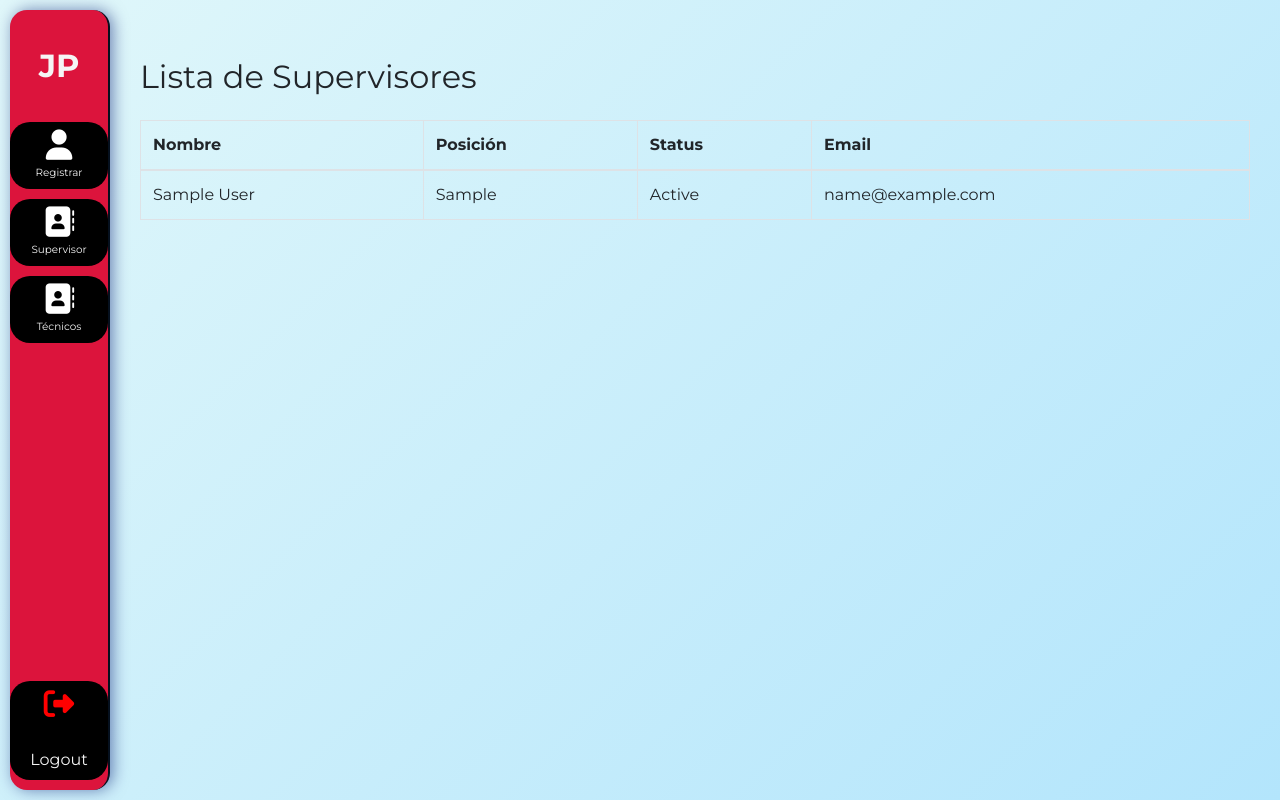
After one commit to ninisJP/alya, a Django app: page /employee/list_supervisor/ in a window 1280 px wide. The commit adds this page. Run offline with Django 5.2, Linux system fonts and the light colour scheme; a user stored in the database is signed in; tables that the repository leaves empty hold one stand-in row (values such as "Sample post"); some libraries are stand-ins or nearby versions.

Commit message:
add templates list supervisor & technician, implements sidebar icons for redict templates and add icon employee

```diff
--- a/employee/models.py
+++ b/employee/models.py
@@ -7,7 +7,7 @@ class Supervisor(models.Model):
     first_name = models.CharField(max_length=100)
     last_name = models.CharField(max_length=100)
     position = models.CharField(max_length=100)
-    status = models.CharField(max_length=50, choices=[('active', 'Active'), ('medical_leave', 'Medical Leave'), ('retired', 'Retired')])
+    status = models.CharField(max_length=50, choices=[('active', 'Active'), ('medical_leave', 'Medical Leave'), ('retired', 'Retired')], default='active')
     email = models.EmailField(max_length=254)
 
     def __str__(self):
@@ -19,7 +19,7 @@ class Technical(models.Model):
     first_name = models.CharField(max_length=100)
     last_name = models.CharField(max_length=100)
     position = models.CharField(max_length=100)
-    status = models.CharField(max_length=50, choices=[('active', 'Active'), ('medical_leave', 'Medical Leave'), ('retired', 'Retired')])
+    status = models.CharField(max_length=50, choices=[('active', 'Active'), ('medical_leave', 'Medical Leave'), ('retired', 'Retired')], default='active')
     email = models.EmailField(max_length=254)
 
     def __str__(self):
--- /dev/null
+++ b/employee/templates/base_employee.html
@@ -0,0 +1,178 @@
+{% load static %}
+<!DOCTYPE html>
+<html lang="es">
+<head>
+    <meta charset="UTF-8">
+    <meta name="viewport" content="width=device-width, initial-scale=1.0">
+    <title>{% block title %}REGISTROS{% endblock %}</title>
+    <!-- Bootstrap CSS -->
+    <link rel="stylesheet" href="https://cdn.jsdelivr.net/npm/bootstrap@5.1.3/dist/css/bootstrap.min.css">
+    <!-- Font Awesome CSS -->
+    <link rel="stylesheet" href="https://cdnjs.cloudflare.com/ajax/libs/font-awesome/6.6.0/css/all.min.css">
+    <!-- Bootstrap Icons CSS -->
+    <link rel="stylesheet" href="https://cdn.jsdelivr.net/npm/bootstrap-icons/font/bootstrap-icons.css">
+    <!-- Select2 CSS -->
+    <link href="https://cdn.jsdelivr.net/npm/select2@4.1.0-rc.0/dist/css/select2.min.css" rel="stylesheet" />
+    <!-- Google Fonts -->
+    <link href="https://fonts.googleapis.com/css2?family=Montserrat:wght@400;700&display=swap" rel="stylesheet">
+
+    <!-- Scripts -->
+    <script src="https://cdn.tailwindcss.com"></script>
+    <script src="https://code.jquery.com/jquery-3.5.1.js"></script>
+    <script src="https://cdn.jsdelivr.net/npm/@popperjs/core@2.5.2/dist/umd/popper.min.js"></script>
+    <script src="https://cdn.jsdelivr.net/npm/bootstrap@5.1.3/dist/js/bootstrap.min.js"></script>
+    <script src="https://cdn.datatables.net/1.10.22/js/jquery.dataTables.min.js"></script>
+    <script src="https://unpkg.com/htmx.org@2.0.2"></script>
+    <script src="https://cdn.jsdelivr.net/npm/select2@4.1.0-rc.0/dist/js/select2.min.js"></script>
+    <script defer src="https://cdn.jsdelivr.net/npm/alpinejs@3.x.x/dist/cdn.min.js"></script>
+
+
+    <style>
+        @import url('https://fonts.googleapis.com/css?family=Montserrat|Open+Sans|Roboto');
+        * {
+            font-family: 'Montserrat', sans-serif;
+            margin: 0;
+            padding: 0;
+            box-sizing: border-box;
+        }
+        html, body {
+            width: 100%;
+            height: 100%;
+        }
+        body {
+            overflow: hidden;
+            background: linear-gradient(135deg, #E0F7FA, #B3E5FC);
+
+        }
+        #wrapper {
+            height: 100vh;
+            display: flex;
+            padding: 10px;
+        }
+        .sidebar-heading {
+            font-size: 2em;
+            color: whitesmoke;
+            border-radius: 10px;
+        }
+        #sidebar-wrapper {
+            display: flex;
+            flex-direction: column;
+            width: 100px;
+            height: calc(100vh - 20px);
+            background-color: crimson;
+            border-right: 2px solid #05101e;
+            box-shadow: 3px 0px 15px rgba(0, 21, 112, 0.5);
+            border-radius: 17px;
+            color: white;
+            overflow-y: auto;
+            flex-shrink: 0;
+            margin-right: 10px;
+        }
+        #sidebar-wrapper {
+            overflow-y: scroll;
+            scrollbar-width: none;
+        }
+
+        #sidebar-wrapper::-webkit-scrollbar {
+            display: none;
+        }
+
+
+        #sidebar-wrapper .list-group-item {
+            padding: 0.5rem;
+            border: none;
+            border-radius: 20px;
+            color: whitesmoke;
+            background-color: #000000;
+            transition: background-color 0.3s ease, box-shadow 0.3s ease;
+            display: flex;
+            flex-direction: column;
+            align-items: center;
+            margin-bottom: 10px;
+            text-align: center;
+        }
+        #sidebar-wrapper .list-group-item i {
+            margin-bottom: 5px;
+            font-size: 1.9em;
+            color: white;
+        }
+        #sidebar-wrapper .list-group-item span {
+            font-size: 0.65em;
+        }
+        #sidebar-wrapper .list-group-item:hover,
+        #sidebar-wrapper .list-group-item:focus {
+            background-color: #1d1d42;
+            box-shadow: 0 2px 5px rgba(24, 4, 4, 0.687);
+        }
+        #page-content-wrapper {
+            flex-grow: 1;
+            overflow: auto;
+            padding: 10px;
+        }
+        .container-fluid {
+            padding: 0px;
+            height: 100%;
+        }
+
+        .logout-container {
+            margin-top: auto;
+        }
+        .task-list::-webkit-scrollbar {
+            width: 8px;
+        }
+        .content {
+            flex-grow: 1;
+            overflow: auto;
+        }
+    </style>
+
+    {% block extra_css %}{% endblock %}
+</head>
+<body>
+    <div class="d-flex" id="wrapper">
+        <div id="sidebar-wrapper">
+            <div class="sidebar-heading text-center py-4 primary-text fs-8 fw-bold text-uppercase">
+                <a href="{% url 'hub' %}" ht-target="#main" class="nav-link" style="color: inherit;">
+                    <span>JP</span>
+                </a>
+            </div>
+            <div class="list-group list-group-flush">
+                <a href="{% url 'register' %}" class="list-group-item list-group-item-action">
+                    <i class="fa fa-user" aria-hidden="true"></i>
+                    <span>Registrar</span>
+                </a>
+                <a href="{% url 'supervisor' %}" class="list-group-item list-group-item-action">
+                    <i class="fa fa-address-book" aria-hidden="true"></i>
+                    <span>Supervisor</span>
+                </a>
+                <a href="{% url 'technical' %}" class="list-group-item list-group-item-action">
+                    <i class="fa fa-address-book" aria-hidden="true"></i>
+                    <span>Técnicos</span>
+                </a>
+            </div>
+
+            <!-- Contenedor específico para el botón de logout -->
+            <div id="" class="logout-container">
+                {% if request.user.is_authenticated %}
+                <a href="javascript:{}" onclick="document.getElementById('logout-form').submit();" class="list-group-item list-group-item-action">
+                    <i class="fas fa-sign-out-alt" style="color: red;"></i><br>Logout
+                    <form id="logout-form" action="{% url 'logout' %}" method="POST" style="display: none;">
+                        {% csrf_token %}
+                    </form>
+                </a>
+                {% else %}
+                <a href="{% url 'login' %}" class="list-group-item list-group-item-action">
+                    <i class="fas fa-sign-in-alt" style="color: green;"></i><br>Login
+                </a>
+                {% endif %}
+            </div>
+        </div>
+
+        <!-- Contenido Principal -->
+        <div id="main" class="content">
+            {% block content %}{% endblock %}
+        </div>
+    </div>
+    {% block extra_js %}{% endblock %}
+</body>
+</html>
--- /dev/null
+++ b/employee/templates/list/list_supervisor.html
@@ -0,0 +1,40 @@
+{% extends "base_employee.html" %}
+{% load widget_tweaks %}
+{% block title %}Lista de Supervisores{% endblock title %}
+{% block content %}
+<!DOCTYPE html>
+<html lang="en">
+<head>
+    <meta charset="UTF-8">
+    <meta name="viewport" content="width=device-width, initial-scale=1.0">
+    <title>Lista de Supervisores</title>
+    <link rel="stylesheet" href="https://stackpath.bootstrapcdn.com/bootstrap/4.5.2/css/bootstrap.min.css">
+</head>
+<body>
+    <div class="container mt-5">
+        <h2 class="mb-4">Lista de Supervisores</h2>
+        <table class="table table-bordered">
+            <thead>
+                <tr>
+                    <th>Nombre</th>
+                    <th>Posición</th>
+                    <th>Status</th>
+                    <th>Email</th>
+                </tr>
+            </thead>
+            <tbody>
+                {% for supervisor in supervisors %}
+                <tr>
+                    <td>{{ supervisor.first_name }} {{ supervisor.last_name }}</td>
+                    <td>{{ supervisor.position }}</td>
+                    <td>{{ supervisor.get_status_display }}</td>
+                    <td>{{ supervisor.email }}</td>
+                </tr>
+                {% endfor %}
+            </tbody>
+        </table>
+    </div>
+</body>
+</html>
+
+{% endblock content %}
--- a/employee/templates/registration/register.html
+++ b/employee/templates/registration/register.html
@@ -1,4 +1,4 @@
-{% extends "base_client.html" %}
+{% extends "base_employee.html" %}
 {% load widget_tweaks %}
 
 {% block content %}
--- a/employee/urls.py
+++ b/employee/urls.py
@@ -6,4 +6,6 @@ urlpatterns = [
     path('login/', views.Login.as_view(), name='login'),
     path("register/", views.RegisterView.as_view(), name="register"),
     path('logout/', auth_views.LogoutView.as_view(), name='logout'),
+    path('list_supervisor/', views.supervisor_list_view, name="supervisor"),
+    path('list_technical/', views.technical_list_view, name="technical"),
 ]
--- a/employee/views.py
+++ b/employee/views.py
@@ -6,6 +6,9 @@ from django.contrib.auth.forms import UserCreationForm
 from django.contrib.auth.models import User
 from django.contrib.auth import login
 from follow_control_card.utils import create_monthly_cards_for_user
+from django.shortcuts import render
+
+
 
 class Login(LoginView):
     template_name = 'registration/login.html'
@@ -18,9 +21,19 @@ class Login(LoginView):
 class RegisterView(FormView):
     template_name = 'registration/register.html'
     form_class = UserRegistrationForm
-    success_url = reverse_lazy('login')
+    success_url = reverse_lazy('register')
 
     def form_valid(self, form):
         user = form.save()
         login(self.request, user)
         return super(RegisterView, self).form_valid(form)
+
+
+# Render supervisor & technical
+def supervisor_list_view(request):
+    supervisors = Supervisor.objects.all()
+    return render(request, 'list/list_supervisor.html', {'supervisors': supervisors})
+
+def technical_list_view(request):
+    technicals = Technical.objects.all()
+    return render(request, 'list/list_technical.html', {'technicals': technicals})
```
Also changed, not shown: employee/templates/list/list_technical.html (added, +40 -0 lines), hub/templates/hub.html (+7 -0 lines), employee/migrations/0003_alter_supervisor_status_alter_technical_status.py (added), follow_control_card/migrations/0001_initial.py (added), follow_control_card/migrations/__init__.py (added), follow_control_technical/migrations/0001_initial.py (added), follow_control_technical/migrations/__init__.py (added).
